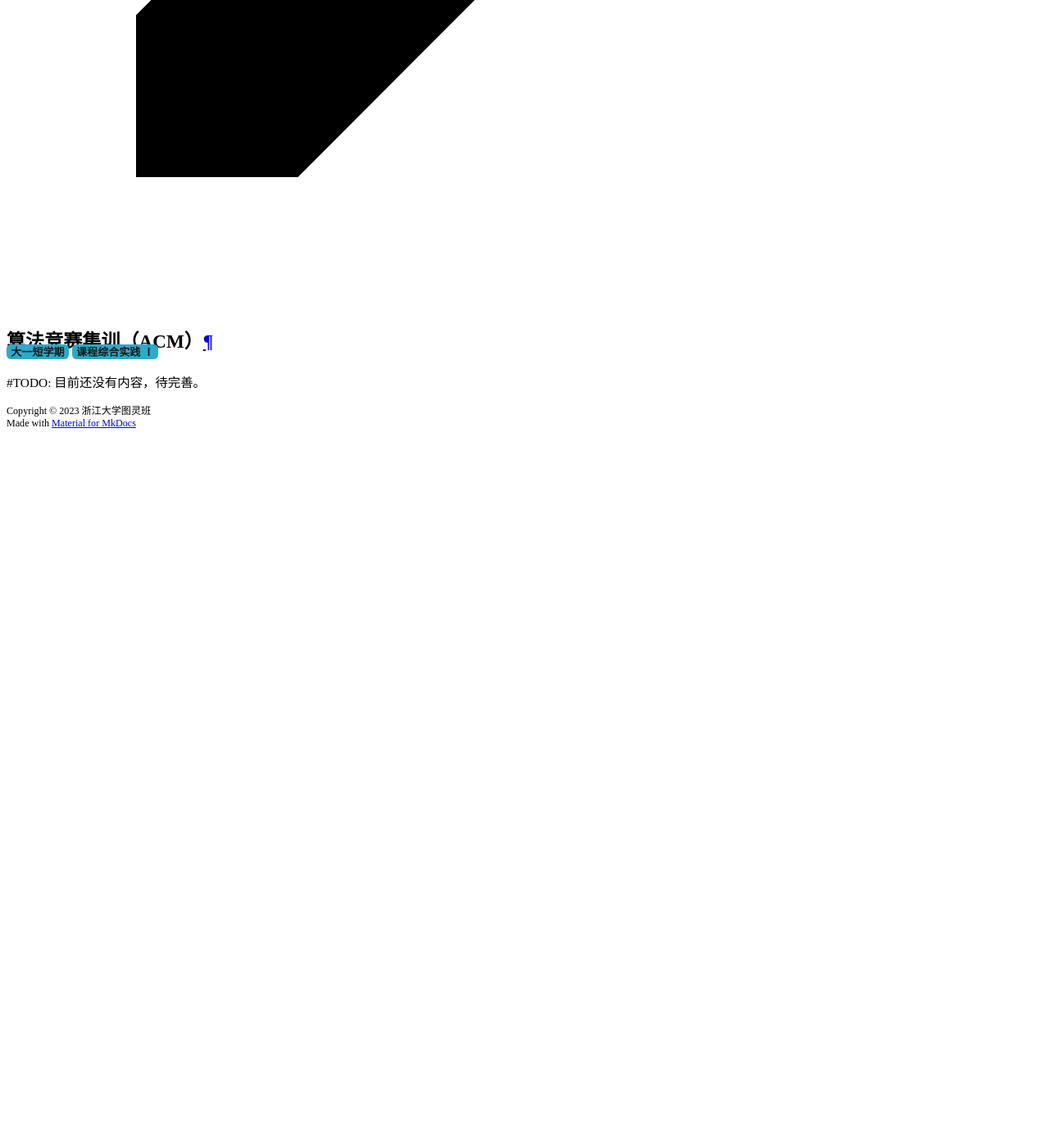
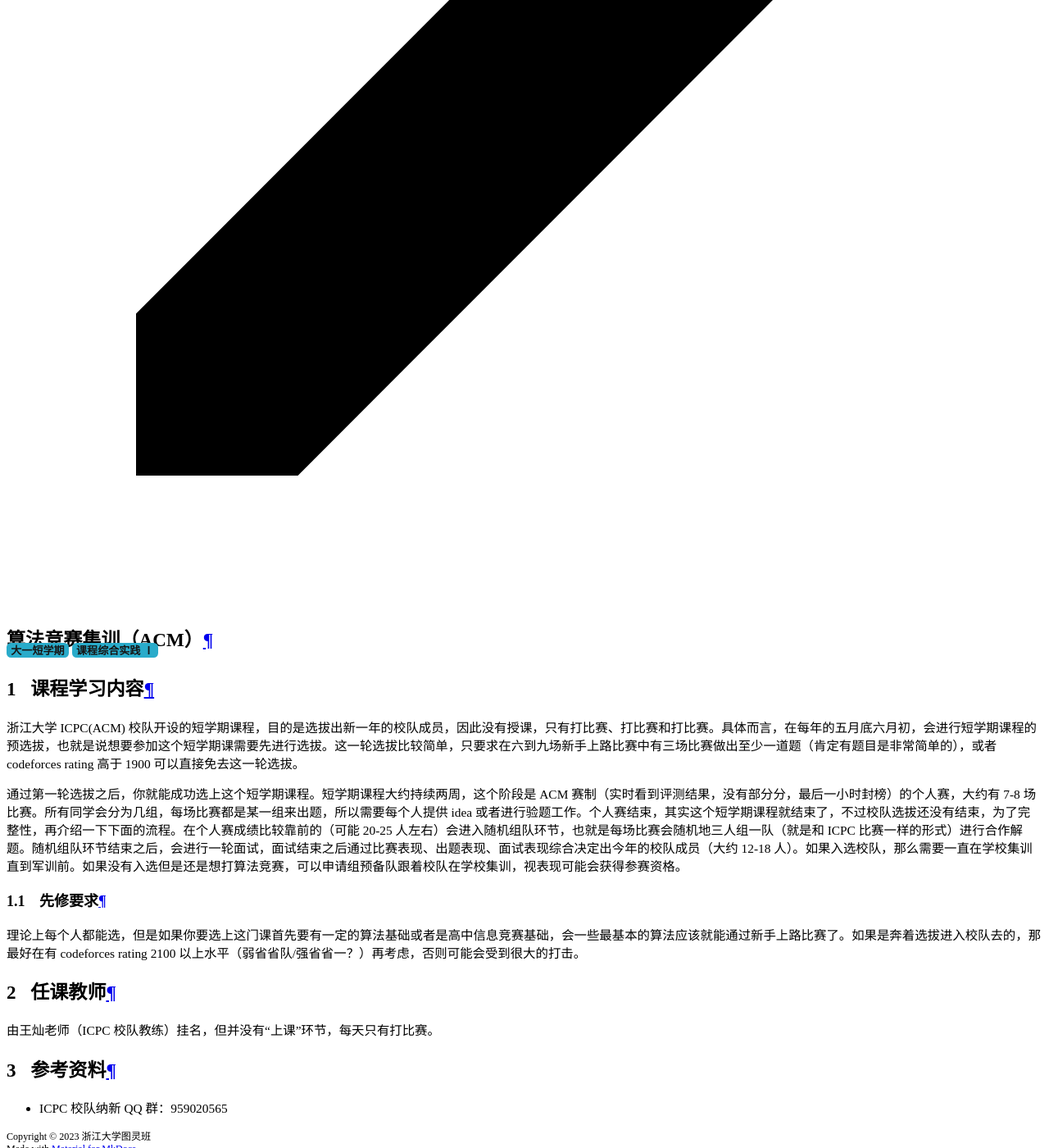
Before and after one commit to ZJU-Turing/TuringCourses, an MkDocs documentation site: the page built from docs/short_term/acm/index.md, in a window 1280 px wide and 1400 px high, scrolled down 16874 px. Shown: the whole window at 82% size. Built offline with MkDocs 1.6.1 and Material for MkDocs 9.7.7, drawn with Linux system fonts in a browser that asks for light colours; comment, search, counter and statistics services are not loaded; before the commit the page ends 17406 px from its top, so only the background shows below that; some of the changed text lies outside the part shown.

Commit message:
Update index.md

```diff
--- a/docs/short_term/acm/index.md
+++ b/docs/short_term/acm/index.md
@@ -4,4 +4,16 @@
 <span class="badge cs-badge">课程综合实践 Ⅰ</span>
 </div>
 
-\#TODO: 目前还没有内容，待完善。
+## 课程学习内容
+浙江大学 ICPC(ACM) 校队开设的短学期课程，目的是选拔出新一年的校队成员，因此没有授课，只有打比赛、打比赛和打比赛。具体而言，在每年的五月底六月初，会进行短学期课程的预选拔，也就是说想要参加这个短学期课需要先进行选拔。这一轮选拔比较简单，只要求在六到九场新手上路比赛中有三场比赛做出至少一道题（肯定有题目是非常简单的），或者 codeforces rating 高于 1900 可以直接免去这一轮选拔。
+
+通过第一轮选拔之后，你就能成功选上这个短学期课程。短学期课程大约持续两周，这个阶段是 ACM 赛制（实时看到评测结果，没有部分分，最后一小时封榜）的个人赛，大约有 7-8 场比赛。所有同学会分为几组，每场比赛都是某一组来出题，所以需要每个人提供 idea 或者进行验题工作。个人赛结束，其实这个短学期课程就结束了，不过校队选拔还没有结束，为了完整性，再介绍一下下面的流程。在个人赛成绩比较靠前的（可能 20-25 人左右）会进入随机组队环节，也就是每场比赛会随机地三人组一队（就是和 ICPC 比赛一样的形式）进行合作解题。随机组队环节结束之后，会进行一轮面试，面试结束之后通过比赛表现、出题表现、面试表现综合决定出今年的校队成员（大约 12-18 人）。如果入选校队，那么需要一直在学校集训直到军训前。如果没有入选但是还是想打算法竞赛，可以申请组预备队跟着校队在学校集训，视表现可能会获得参赛资格。
+
+### 先修要求
+理论上每个人都能选，但是如果你要选上这门课首先要有一定的算法基础或者是高中信息竞赛基础，会一些最基本的算法应该就能通过新手上路比赛了。如果是奔着选拔进入校队去的，那最好在有 codeforces rating 2100 以上水平（弱省省队/强省省一？）再考虑，否则可能会受到很大的打击。
+
+## 任课教师
+由王灿老师（ICPC 校队教练）挂名，但并没有“上课”环节，每天只有打比赛。
+
+## 参考资料
+- ICPC 校队纳新 QQ 群：959020565
```
